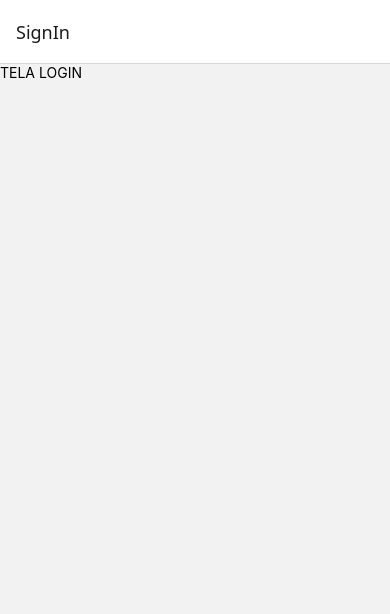
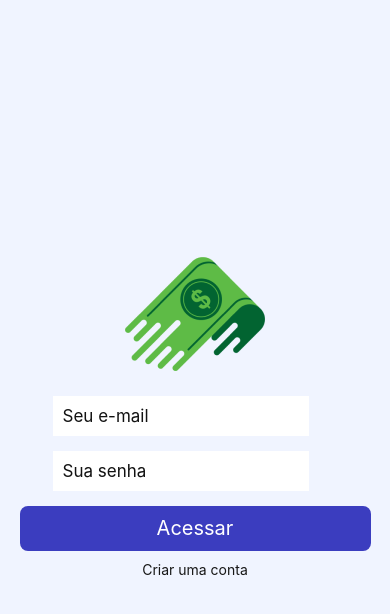
Before and after one commit to ThiagoR0810/FinanceApp, a React Native app: screen /SignIn in a window 390 px wide. Shown: the top 614 px of the page. Built offline with nearby package versions, Linux system fonts and the light colour scheme.

Commit message:
styling SignIn Screen

```diff
--- a/package.json
+++ b/package.json
@@ -15,7 +15,8 @@
     "react": "19.0.0",
     "react-native": "0.78.0",
     "react-native-safe-area-context": "^5.3.0",
-    "react-native-screens": "^4.9.1"
+    "react-native-screens": "^4.9.1",
+    "styled-components": "^6.1.15"
   },
   "devDependencies": {
     "@babel/core": "^7.25.2",
--- a/src/pages/SignIn/index.js
+++ b/src/pages/SignIn/index.js
@@ -1,10 +1,55 @@
 import React from "react";
-import { View, Text } from "react-native";
+import { Platform } from "react-native";
+
+import {
+  Background,
+  Container,
+  Logo,
+  AreaInput,
+  Input,
+  SubmitButton,
+  SubmitText,
+  Link,
+  LinkText
+} from "./styles";
+
+import { useNavigation } from "@react-navigation/native";
 
 export default function SignIn() {
+  const navigation = useNavigation();
+
   return (
-    <View>
-      <Text>TELA LOGIN</Text>
-    </View>
+    <Background>
+
+      <Container
+        behavior={"padding"}
+        enabled
+      >
+        <Logo
+          source={require("../../assets/img/Logo.png")}
+        />
+
+        <AreaInput>
+          <Input
+            placeholder="Seu e-mail"
+          />
+        </AreaInput>
+
+        <AreaInput>
+          <Input
+            placeholder="Sua senha"
+          />
+        </AreaInput>
+
+        <SubmitButton activeOpacity={0.8}>
+          <SubmitText>Acessar</SubmitText>
+        </SubmitButton>
+
+        <Link onPress={() => navigation.navigate("SignUp")}>
+          <LinkText>Criar uma conta</LinkText>
+        </Link>
+      </Container>
+
+    </Background>
   );
 }
--- /dev/null
+++ b/src/pages/SignIn/styles.js
@@ -0,0 +1,54 @@
+import styled from "styled-components/native";
+
+export const Background = styled.View`
+	flex: 1;
+	background-color: #F0F4FF;
+`;
+
+export const Container = styled.KeyboardAvoidingView`
+	flex: 1;
+	align-items: center;
+	justify-content: center;
+`;
+
+export const Logo = styled.Image`
+	margin-bottom: 25px;
+`;
+
+export const AreaInput = styled.View`
+	flex-direction: row;
+`;
+
+export const Input = styled.TextInput`
+	background-color: #FFF;
+	width: 90%;
+	font-size: 17px;
+	padding: 10px;
+	border-readius: 8px;
+	color: #121212;
+	margin-bottom: 15px;
+`;
+
+export const SubmitButton = styled.TouchableOpacity`
+	background-color: #3B3DBF;
+	width: 90%;
+	height: 45px;
+	align-items: center;
+	justify-content: center;
+	border-radius: 8px;
+	margint-top: 10px;
+`;
+
+export const SubmitText = styled.Text`
+	font-size: 20px;
+	color: #FFF;
+`;
+
+export const Link = styled.TouchableOpacity`
+	margin-top: 10px;
+	margin-bottom: 10px;
+`;
+
+export const LinkText = styled.Text`
+	color: #171717;
+`;
--- a/src/routes/auth.routes.js
+++ b/src/routes/auth.routes.js
@@ -9,7 +9,11 @@
 function AuthRoutes() {
   return (
     <AuthStack.Navigator>
-			<AuthStack.Screen name="SignIn" component={SignIn} />
+			<AuthStack.Screen
+				name="SignIn"
+				component={SignIn}
+				options={{ headerShown: false }}
+			/>
 			<AuthStack.Screen name="SignUp" component={SignUp} />
 		</AuthStack.Navigator>
   );
```
Also changed, not shown: 1 other file (tests, documents, lock files or other folders).
